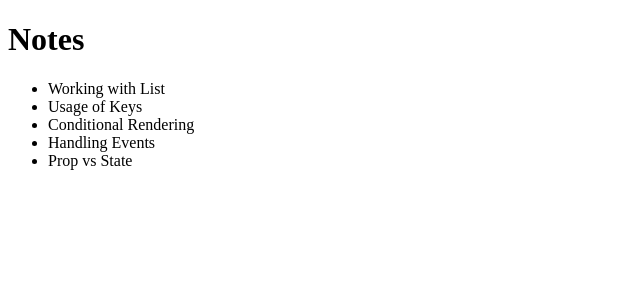
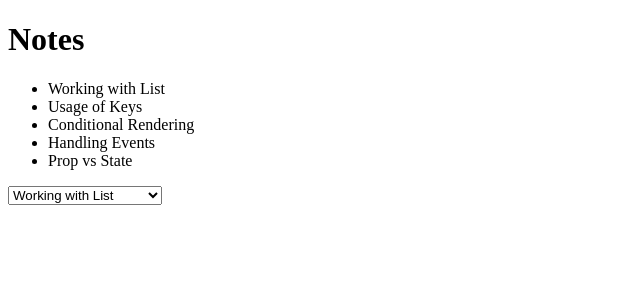
Before and after one commit to Seenu1702/myprofile, a React (Vite) app: page / in a window 1280 px wide. Shown: the top 300 px of the page, without its empty margins (0-640 px from the left). Built offline with nearby package versions, Linux system fonts and the light colour scheme.

Commit message:
array list as dropdown

```diff
--- a/src/App.jsx
+++ b/src/App.jsx
@@ -10,6 +10,7 @@ function App(props) {
   return (
     <div>
       <h1>Notes</h1>
+
       <ul>
         {
           notes.map((note) =>{
@@ -17,6 +18,14 @@ function App(props) {
           })
         }
       </ul>
+
+      <select name="" id="">
+        {
+          notes.map((note) =>{
+            return <option key={ note.id }> { note.content } </option>
+          })
+        }
+      </select>
     </div>
   )
 }
```
